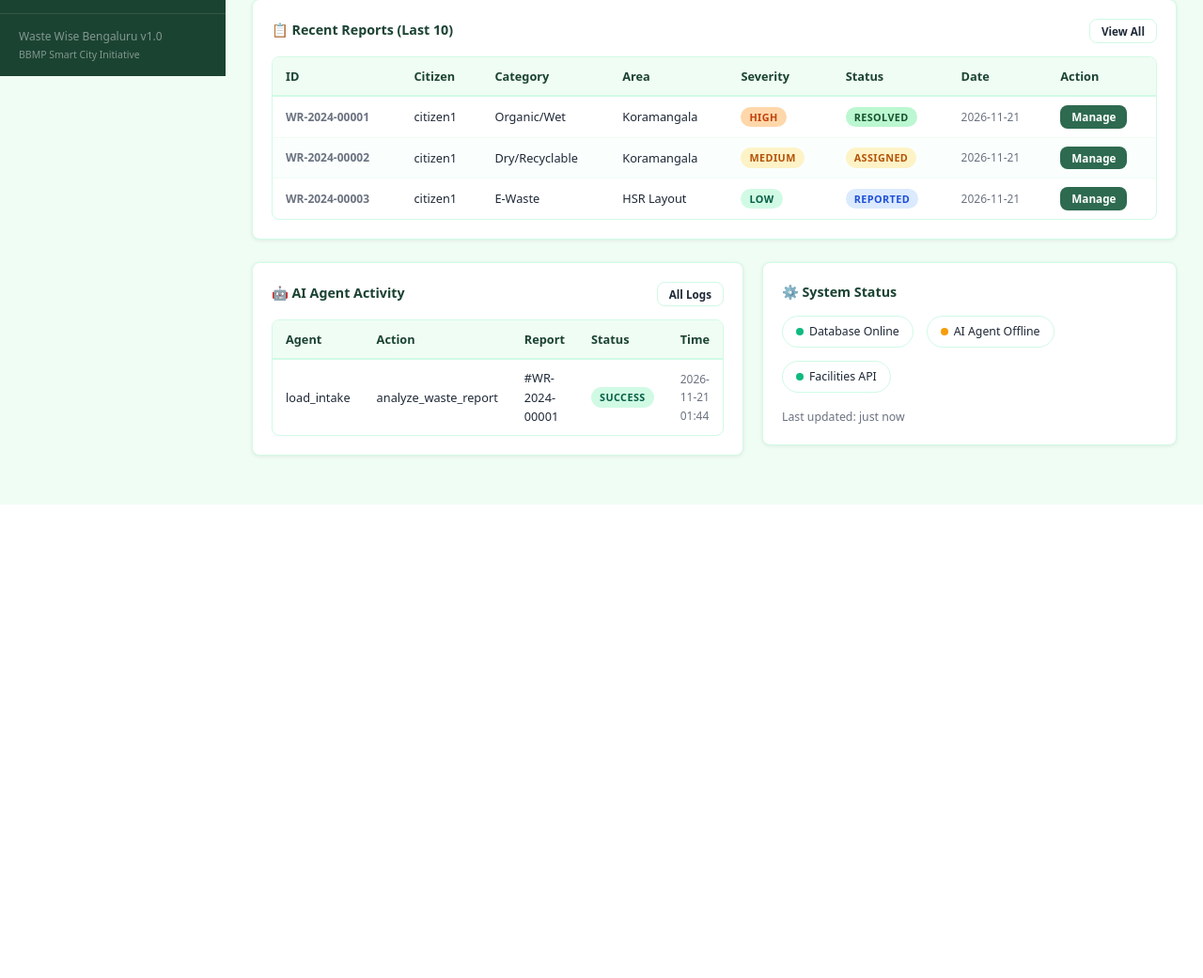
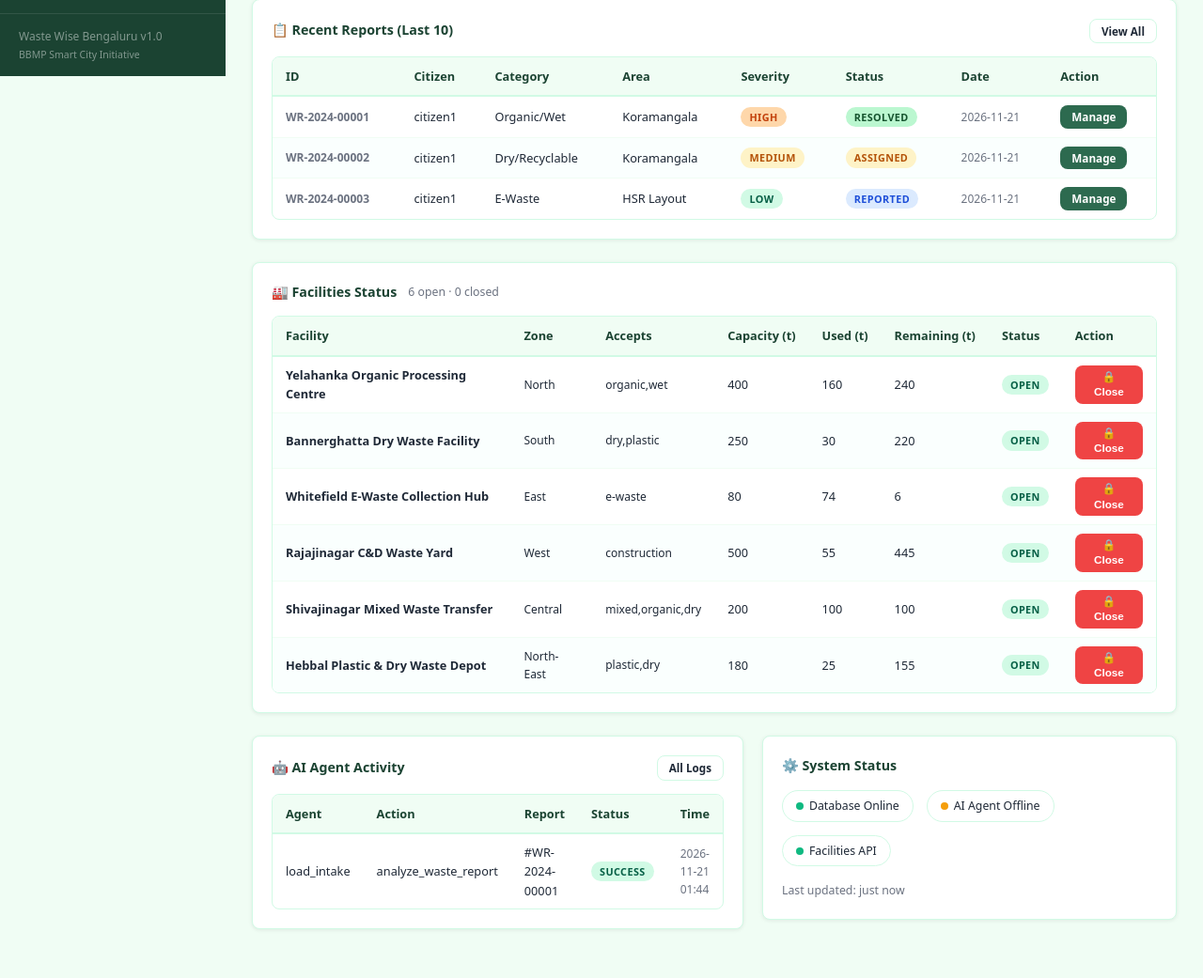
Before and after one commit to sinchanar9986/WasteWise-Bengaluru, a Flask app: page /admin/dashboard in a window 1280 px wide. Shown: the part 719-1760 px from the top of the page at 94% size. Before the commit the page ends 1256 px from the top, so only its background shows below. Run offline with Flask 3, Linux system fonts and the light colour scheme; a user stored in the database is signed in; data comes from the database, SQL or seed files in the repository; some libraries are stand-ins or nearby versions.

Commit message:
Fix: report_manage 500 error, add facilities table with toggle, facility-closed CSS

```diff
--- a/routes/admin.py
+++ b/routes/admin.py
@@ -101,6 +101,7 @@ def dashboard():
     return render_template(
         'admin/dashboard.html',
         stats=stats,
+        facilities=facilities,
         open_facilities=open_facilities,
         closed_facilities=closed_facilities,
         agent_logs=agent_logs,
@@ -165,11 +166,14 @@ def report_manage(report_id):
     report = db.get_report_by_id(report_id)
     if not report:
         abort(404)
-    audit_logs = db.get_audit_logs_for_report(report_id)
+    # Enrich with submitter username
+    user_dict = db.get_user_by_id(report['user_id'])
+    report['citizen_username'] = user_dict['username'] if user_dict else f"citizen #{report['user_id']}"
+    audit_trail = db.get_audit_logs_for_report(report_id)
     return render_template(
         'admin/report_manage.html',
         report=report,
-        audit_logs=audit_logs,
+        audit_trail=audit_trail,
         valid_statuses=VALID_STATUSES,
     )
 
@@ -274,6 +278,36 @@ def toggle_user(user_id):
 
 
 # ---------------------------------------------------------------------------
+# Facilities
+# ---------------------------------------------------------------------------
+
+@admin_bp.route('/facility/<int:facility_id>/toggle', methods=['POST'])
+@login_required
+@admin_required
+def toggle_facility(facility_id):
+    facility = db.get_facility_by_id(facility_id)
+    if not facility:
+        flash('Facility not found.', 'error')
+        return redirect(url_for('admin.dashboard'))
+
+    new_status = 'CLOSED' if facility['status'] == 'OPEN' else 'OPEN'
+    db.set_facility_status(facility_id, new_status)
+
+    db.log_audit(
+        user_id=current_user.id,
+        username=current_user.username,
+        action='toggle_facility_status',
+        entity_type='facility',
+        entity_id=str(facility_id),
+        old_status=facility['status'],
+        new_status=new_status,
+    )
+
+    flash(f'Facility "{facility["name"]}" is now {new_status}.', 'success')
+    return redirect(url_for('admin.dashboard'))
+
+
+# ---------------------------------------------------------------------------
 # Audit Logs
 # ---------------------------------------------------------------------------
 
--- a/static/css/main.css
+++ b/static/css/main.css
@@ -769,6 +769,15 @@ textarea.form-control { resize: vertical; min-height: 90px; }
   margin-top: 10px;
 }
 
+/* ---- Facility table rows ---- */
+tr.facility-closed td {
+  background: #e9ecef !important;
+  color: #6c757d !important;
+  opacity: 0.7;
+}
+tr.facility-closed:hover td { background: #dee2e6 !important; }
+tr.facility-open td { background: inherit; color: inherit; }
+
 /* ---- Expandable rows ---- */
 .expandable-row td { cursor: pointer; }
 .detail-row { display: none; background: #fafffe; }
--- a/templates/admin/dashboard.html
+++ b/templates/admin/dashboard.html
@@ -178,6 +178,72 @@
 
 </div>
 
+<!-- Facilities Table -->
+<div class="card section-gap">
+  <div class="card-title">
+    🏭 Facilities Status
+    <span class="text-muted text-sm" style="font-weight:400;margin-left:4px;">
+      {{ open_facilities }} open · {{ closed_facilities }} closed
+    </span>
+  </div>
+  {% if facilities %}
+  <div class="table-wrapper">
+    <table>
+      <thead>
+        <tr>
+          <th>Facility</th>
+          <th>Zone</th>
+          <th>Accepts</th>
+          <th>Capacity (t)</th>
+          <th>Used (t)</th>
+          <th>Remaining (t)</th>
+          <th>Status</th>
+          <th>Action</th>
+        </tr>
+      </thead>
+      <tbody>
+        {% for f in facilities %}
+        <tr class="{% if f.status == 'CLOSED' %}facility-closed{% else %}facility-open{% endif %}">
+          <td class="font-bold">{{ f.name }}</td>
+          <td class="td-muted">{{ f.zone }}</td>
+          <td class="td-muted">{{ f.accepted_materials }}</td>
+          <td>{{ f.total_capacity_tons | int }}</td>
+          <td>{{ f.used_capacity_tons | int }}</td>
+          <td>
+            {% if f.status == 'CLOSED' %}
+            <span style="text-decoration:line-through;color:#6c757d;">{{ f.remaining_capacity_tons | int }}</span>
+            <small style="color:#6c757d;display:block;font-size:.7rem;">(Has space, but door closed)</small>
+            {% else %}
+            {{ f.remaining_capacity_tons | int }}
+            {% endif %}
+          </td>
+          <td>
+            <span class="badge badge-{{ 'open' if f.status == 'OPEN' else 'closed' }}">
+              {{ f.status }}
+            </span>
+          </td>
+          <td>
+            {% set action_label = 'Close' if f.status == 'OPEN' else 'Re-open' %}
+            <form method="POST"
+                  action="{{ url_for('admin.toggle_facility', facility_id=f.id) }}"
+                  style="margin:0;">
+              <button type="submit"
+                      class="btn btn-sm {% if f.status == 'OPEN' %}btn-danger{% else %}btn-success{% endif %}"
+                      onclick="return confirm('{{ action_label }} {{ f.name }}?')">
+                {% if f.status == 'OPEN' %}🔒 Close{% else %}🔓 Open{% endif %}
+              </button>
+            </form>
+          </td>
+        </tr>
+        {% endfor %}
+      </tbody>
+    </table>
+  </div>
+  {% else %}
+  <div class="text-center text-muted" style="padding:30px;">No facilities found.</div>
+  {% endif %}
+</div>
+
 <div class="two-col section-gap" style="align-items:start;">
 
   <!-- AI Agent Activity -->
--- a/templates/admin/report_manage.html
+++ b/templates/admin/report_manage.html
@@ -63,7 +63,7 @@
         <div class="detail-field" style="grid-column:span 2;"><dt>Description</dt><dd>{{ report.description or '—' }}</dd></div>
         {% if report.notes %}<div class="detail-field" style="grid-column:span 2;"><dt>Notes</dt><dd>{{ report.notes }}</dd></div>{% endif %}
         {% if report.collection_date %}
-        <div class="detail-field"><dt>Collection Date</dt><dd>{{ report.(collection_date or '')[:10] }}</dd></div>
+        <div class="detail-field"><dt>Collection Date</dt><dd>{{ (report.collection_date or '')[:10] }}</dd></div>
         {% endif %}
       </dl>
     </div>
@@ -106,7 +106,7 @@
     <div class="card section-gap">
       <div class="card-title">✏️ Update Status</div>
       <form method="POST"
-            action="{{ url_for('admin.report_manage', report_id=report.id) }}"
+            action="{{ url_for('admin.update_report_status', report_id=report.report_id) }}"
             data-status-form>
         {% if csrf_token is defined %}
         <input type="hidden" name="csrf_token" value="{{ csrf_token() }}">
```
